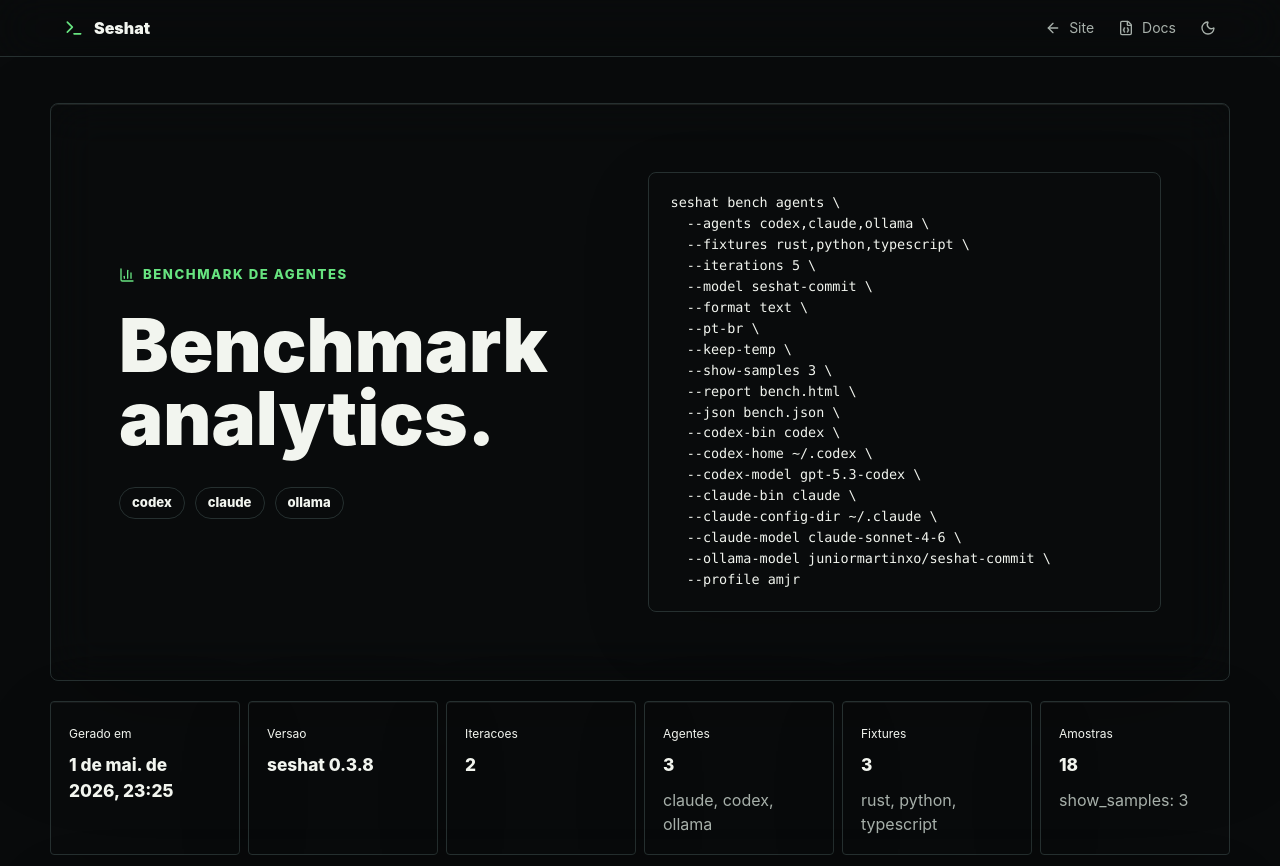
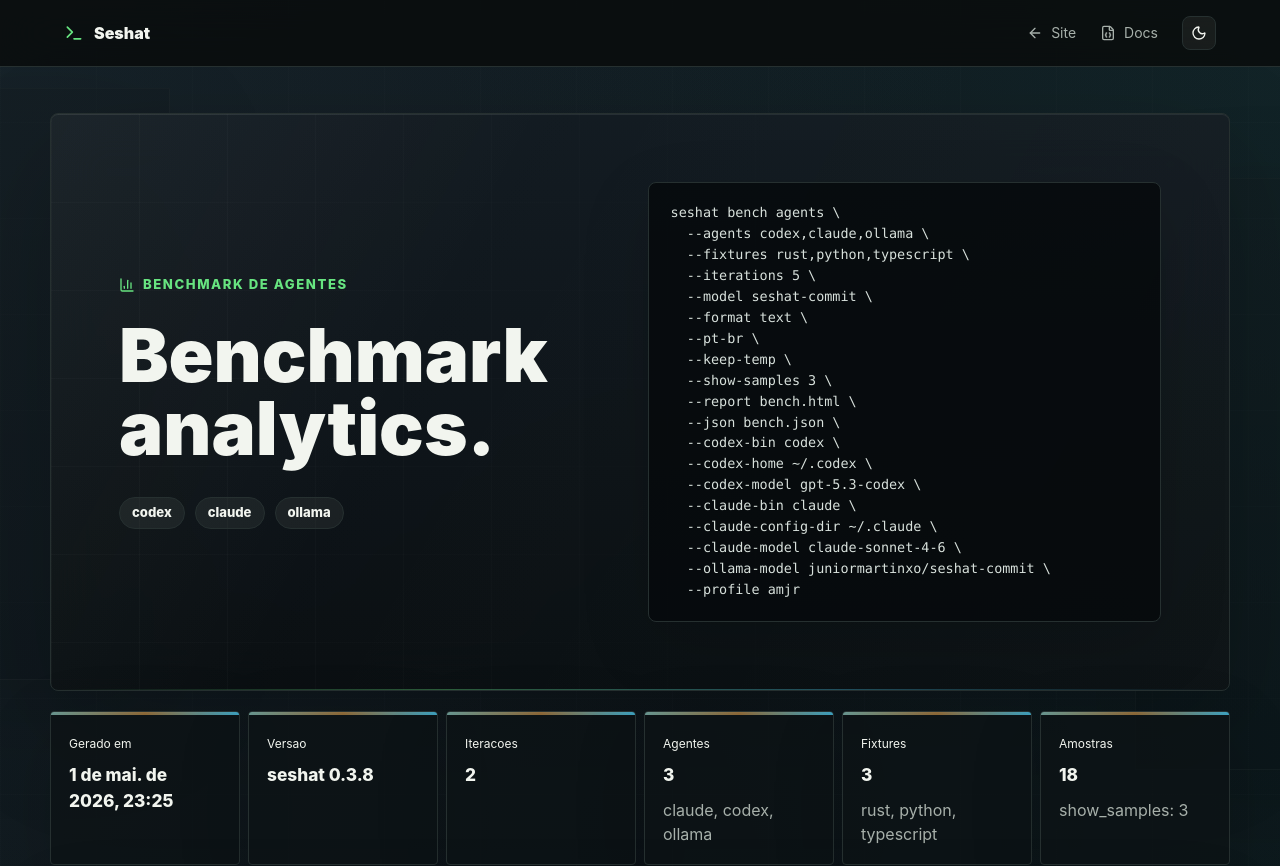
Before and after one commit to juniormartinxo/seshat, a Next.js app in the folder site/: page /bench in a window 1280 px wide. Shown: the top 866 px of the page. Built offline with nearby package versions, Linux system fonts and the light colour scheme.

Commit message:
chore: atualiza o estilo styles

```diff
--- a/site/app/globals.css
+++ b/site/app/globals.css
@@ -6,6 +6,8 @@
 	--panel: #101415;
 	--panel-strong: #151b1c;
 	--text: #f2f5ef;
+	--article-text: #d8dfda;
+	--pre-text: #d8e1dc;
 	--muted: #a7b0aa;
 	--quiet: #6c746f;
 	--green: #67e480;
@@ -13,6 +15,49 @@
 	--amber: #ffb454;
 	--red: #ff6b6b;
 	--line: #263030;
+	--topbar-bg: rgba(9, 11, 12, 0.82);
+	--docs-topbar-bg: rgba(11, 13, 14, 0.9);
+	--hero-base: #090b0c;
+	--hero-overlay: rgba(9, 11, 12, 0.36);
+	--rail-bg: rgba(10, 13, 13, 0.7);
+	--band-bg: #0f1313;
+	--terminal-bg: #070909;
+	--model-bg: #11130f;
+	--button-secondary-bg: rgba(242, 245, 239, 0.06);
+	--button-secondary-border: rgba(242, 245, 239, 0.22);
+	--bench-panel: rgba(13, 19, 22, 0.8);
+	--bench-code-bg: rgba(5, 9, 11, 0.82);
+	--bench-row-alt: rgba(242, 245, 239, 0.025);
+}
+
+html.light {
+	color-scheme: light;
+	--bg: #f5f7f2;
+	--panel: #ffffff;
+	--panel-strong: #eef3ec;
+	--text: #111816;
+	--article-text: #26302c;
+	--pre-text: #25312d;
+	--muted: #5f6d66;
+	--quiet: #7e8b84;
+	--green: #147b42;
+	--cyan: #087c98;
+	--amber: #9a5b00;
+	--red: #ba2f2f;
+	--line: #d5ded8;
+	--topbar-bg: rgba(245, 247, 242, 0.86);
+	--docs-topbar-bg: rgba(245, 247, 242, 0.92);
+	--hero-base: #f5f7f2;
+	--hero-overlay: rgba(245, 247, 242, 0.1);
+	--rail-bg: rgba(255, 255, 255, 0.78);
+	--band-bg: #edf3ee;
+	--terminal-bg: #ffffff;
+	--model-bg: #f4efe6;
+	--button-secondary-bg: rgba(17, 24, 22, 0.04);
+	--button-secondary-border: rgba(17, 24, 22, 0.16);
+	--bench-panel: rgba(255, 255, 255, 0.82);
+	--bench-code-bg: rgba(255, 255, 255, 0.9);
+	--bench-row-alt: rgba(17, 24, 22, 0.035);
 }
 
 * {
@@ -38,8 +83,7 @@
 
 code,
 pre {
-  font-family:
-    "JetBrains Mono", "SFMono-Regular", Consolas, "Liberation Mono", Menlo, monospace;
+	font-family: "JetBrains Mono", "SFMono-Regular", Consolas, "Liberation Mono", Menlo, monospace;
 }
 
 .topbar {
@@ -52,7 +96,7 @@
 	align-items: center;
 	justify-content: space-between;
 	padding: 18px clamp(18px, 5vw, 72px);
-  background: rgba(9, 11, 12, 0.82);
+	background: var(--topbar-bg);
 	border-bottom: 1px solid rgba(103, 228, 128, 0.16);
 	backdrop-filter: blur(14px);
 }
@@ -87,6 +131,23 @@
 	color: var(--green);
 }
 
+.themeToggle {
+	display: inline-flex;
+	align-items: center;
+	justify-content: center;
+	width: 34px;
+	height: 34px;
+	border: 1px solid var(--line);
+	border-radius: 8px;
+	background: var(--button-secondary-bg);
+	color: var(--text);
+	cursor: pointer;
+}
+
+.themeToggle:hover {
+	color: var(--green);
+}
+
 .hero {
 	position: relative;
 	min-height: 84svh;
@@ -104,16 +165,18 @@
 	z-index: -1;
 	background:
 		linear-gradient(rgba(103, 228, 128, 0.06) 1px, transparent 1px),
-    linear-gradient(90deg, rgba(81, 215, 255, 0.05) 1px, transparent 1px),
-    #090b0c;
-  background-size: 44px 44px, 44px 44px, auto;
+		linear-gradient(90deg, rgba(81, 215, 255, 0.05) 1px, transparent 1px), var(--hero-base);
+	background-size:
+		44px 44px,
+		44px 44px,
+		auto;
 }
 
 .heroScene::after {
 	content: "";
 	position: absolute;
 	inset: 0;
-  background: rgba(9, 11, 12, 0.36);
+	background: var(--hero-overlay);
 }
 
 .scanline {
@@ -134,8 +197,7 @@
 	gap: 12px;
 	width: min(520px, 48vw);
 	color: var(--quiet);
-  font-family:
-    "JetBrains Mono", "SFMono-Regular", Consolas, "Liberation Mono", Menlo, monospace;
+	font-family: "JetBrains Mono", "SFMono-Regular", Consolas, "Liberation Mono", Menlo, monospace;
 	font-size: 0.9rem;
 	line-height: 1.4;
 	opacity: 0.78;
@@ -155,7 +217,7 @@
 	display: block;
 	padding: 10px 12px;
 	border-left: 2px solid rgba(103, 228, 128, 0.26);
-  background: rgba(10, 13, 13, 0.7);
+	background: var(--rail-bg);
 }
 
 .green {
@@ -209,7 +271,7 @@
 .heroContent p {
 	max-width: 690px;
 	margin-top: 28px;
-  color: #d9dfda;
+	color: var(--article-text);
 	font-size: 1.35rem;
 	line-height: 1.45;
 }
@@ -241,8 +303,8 @@
 
 .button.secondary {
 	color: var(--text);
-  border-color: rgba(242, 245, 239, 0.22);
-  background: rgba(242, 245, 239, 0.06);
+	border-color: var(--button-secondary-border);
+	background: var(--button-secondary-bg);
 }
 
 .button:hover {
@@ -319,7 +381,7 @@
 }
 
 .featureBand {
-  background: #0f1313;
+	background: var(--band-bg);
 	border-top: 1px solid var(--line);
 	border-bottom: 1px solid var(--line);
 }
@@ -367,7 +429,7 @@
 	overflow: hidden;
 	border: 1px solid rgba(103, 228, 128, 0.22);
 	border-radius: 8px;
-  background: #070909;
+	background: var(--terminal-bg);
 	box-shadow: 0 24px 70px rgba(0, 0, 0, 0.36);
 }
 
@@ -401,7 +463,7 @@
 .terminalWindow pre {
 	margin: 0;
 	padding: clamp(18px, 4vw, 34px);
-  color: #d8e1dc;
+	color: var(--pre-text);
 	font-size: 0.95rem;
 	line-height: 1.65;
 	overflow-x: auto;
@@ -412,7 +474,7 @@
 	justify-content: space-between;
 	gap: 28px;
 	align-items: center;
-  background: #11130f;
+	background: var(--model-bg);
 	border-top: 1px solid rgba(255, 180, 84, 0.18);
 	border-bottom: 1px solid rgba(255, 180, 84, 0.18);
 }
@@ -443,7 +505,7 @@
 
 .docsShell {
 	min-height: 100svh;
-  background: #0b0d0e;
+	background: var(--bg);
 	color: var(--text);
 }
 
@@ -456,7 +518,7 @@
 	justify-content: space-between;
 	gap: 24px;
 	padding: 16px clamp(18px, 5vw, 64px);
-  background: rgba(11, 13, 14, 0.9);
+	background: var(--docs-topbar-bg);
 	border-bottom: 1px solid var(--line);
 	backdrop-filter: blur(14px);
 }
@@ -544,7 +606,7 @@
 
 .docsArticle {
 	max-width: 820px;
-  color: #d8dfda;
+	color: var(--article-text);
 	line-height: 1.75;
 }
 
@@ -606,14 +668,14 @@
 	overflow-x: auto;
 	border: 1px solid rgba(103, 228, 128, 0.18);
 	border-radius: 8px;
-  background: #070909;
+	background: var(--terminal-bg);
 }
 
 .docsArticle pre code {
 	padding: 0;
 	border: 0;
 	background: transparent;
-  color: #d8e1dc;
+	color: var(--pre-text);
 }
 
 .docsArticle blockquote {
@@ -644,23 +706,27 @@
 	background: var(--panel-strong);
 }
 
-.benchPage {
-  position: relative;
-  min-height: 100svh;
-  overflow-x: hidden;
-  overflow-y: auto;
+.bench-page-fx {
 	background:
-    linear-gradient(112deg, rgba(87, 121, 131, 0.24), rgba(87, 121, 131, 0) 42%),
-    linear-gradient(248deg, rgba(62, 219, 192, 0.16), rgba(62, 219, 192, 0) 37%),
-    repeating-linear-gradient(90deg, rgba(242, 245, 239, 0.018) 0 1px, transparent 1px 96px),
-    repeating-linear-gradient(0deg, rgba(242, 245, 239, 0.014) 0 1px, transparent 1px 96px),
-    linear-gradient(180deg, #1b252c 0%, #111a20 46%, #090c0e 100%);
-  color: var(--text);
+		linear-gradient(112deg, rgba(52, 78, 88, 0.18), rgba(52, 78, 88, 0) 42%),
+		linear-gradient(248deg, rgba(32, 129, 115, 0.1), rgba(32, 129, 115, 0) 37%),
+		repeating-linear-gradient(90deg, rgba(242, 245, 239, 0.012) 0 1px, transparent 1px 96px),
+		repeating-linear-gradient(0deg, rgba(242, 245, 239, 0.01) 0 1px, transparent 1px 96px),
+		linear-gradient(180deg, #111a20 0%, #0b1115 46%, #07090b 100%);
 	isolation: isolate;
 }
 
-.benchPage::before,
-.benchPage::after {
+html.light .bench-page-fx {
+	background:
+		linear-gradient(112deg, rgba(12, 124, 97, 0.09), rgba(12, 124, 97, 0) 42%),
+		linear-gradient(248deg, rgba(8, 124, 152, 0.08), rgba(8, 124, 152, 0) 37%),
+		repeating-linear-gradient(90deg, rgba(17, 24, 22, 0.035) 0 1px, transparent 1px 96px),
+		repeating-linear-gradient(0deg, rgba(17, 24, 22, 0.028) 0 1px, transparent 1px 96px),
+		linear-gradient(180deg, #f1f5f0 0%, #f7f8f4 46%, #eef3ee 100%);
+}
+
+.bench-page-fx::before,
+.bench-page-fx::after {
 	content: "";
 	position: absolute;
 	top: 88px;
@@ -669,90 +735,62 @@
 	height: min(760px, 74svh);
 	border: 1px solid rgba(242, 245, 239, 0.06);
 	background:
-    linear-gradient(180deg, rgba(242, 245, 239, 0.04), rgba(242, 245, 239, 0)),
-    rgba(12, 18, 23, 0.54);
+		linear-gradient(180deg, rgba(242, 245, 239, 0.025), rgba(242, 245, 239, 0)),
+		rgba(7, 12, 15, 0.6);
 	box-shadow: 0 34px 120px rgba(0, 0, 0, 0.34);
-  opacity: 0.55;
+	opacity: 0.42;
 }
 
-.benchPage::before {
+html.light .bench-page-fx::before,
+html.light .bench-page-fx::after {
+	border-color: rgba(17, 24, 22, 0.08);
+	background:
+		linear-gradient(180deg, rgba(255, 255, 255, 0.56), rgba(255, 255, 255, 0)),
+		rgba(230, 237, 232, 0.68);
+	box-shadow: 0 34px 120px rgba(42, 58, 52, 0.1);
+	opacity: 0.5;
+}
+
+.bench-page-fx::before {
 	left: max(-120px, -7vw);
 }
 
-.benchPage::after {
+.bench-page-fx::after {
 	right: max(-150px, -9vw);
 	transform: translateY(90px);
 }
 
-.benchTopbar {
-  position: sticky;
-  top: 0;
-  z-index: 20;
-  display: flex;
-  align-items: center;
-  justify-content: space-between;
-  gap: 24px;
-  padding: 16px clamp(18px, 5vw, 64px);
-  background: rgba(20, 30, 36, 0.56);
-  border-bottom: 1px solid rgba(242, 245, 239, 0.08);
-  backdrop-filter: blur(18px);
+.bench-hero-fx {
+	background:
+		linear-gradient(
+			118deg,
+			rgba(242, 245, 239, 0.055),
+			rgba(242, 245, 239, 0.012) 34%,
+			rgba(242, 245, 239, 0.03)
+		),
+		linear-gradient(180deg, rgba(16, 25, 31, 0.94), rgba(7, 12, 15, 0.94));
 }
 
-.benchTopbar nav,
-.benchTopbar nav a {
-  display: inline-flex;
-  align-items: center;
+html.light .bench-hero-fx {
+	background:
+		linear-gradient(
+			118deg,
+			rgba(255, 255, 255, 0.82),
+			rgba(255, 255, 255, 0.5) 34%,
+			rgba(235, 242, 237, 0.72)
+		),
+		linear-gradient(180deg, rgba(255, 255, 255, 0.94), rgba(238, 244, 239, 0.94));
 }
 
-.benchTopbar nav {
-  gap: clamp(12px, 3vw, 24px);
-  color: var(--muted);
-  font-size: 0.92rem;
-}
-
-.benchTopbar nav a {
-  gap: 7px;
-}
-
-.benchTopbar nav a:hover {
-  color: var(--green);
-}
-
-.benchHero,
-.benchDashboard {
-  width: min(1180px, calc(100% - 48px));
-  margin: 0 auto;
-}
-
-.benchHero {
-  position: relative;
-  overflow: hidden;
-  display: grid;
-  grid-template-columns: minmax(0, 0.95fr) minmax(360px, 1.05fr);
-  gap: clamp(30px, 5vw, 76px);
-  align-items: center;
-  min-height: clamp(470px, 64svh, 610px);
-  margin-top: clamp(24px, 4vw, 46px);
-  padding: clamp(34px, 6vw, 68px);
-  border: 1px solid rgba(242, 245, 239, 0.1);
-  border-radius: 8px;
-  background:
-    linear-gradient(118deg, rgba(242, 245, 239, 0.09), rgba(242, 245, 239, 0.02) 34%, rgba(242, 245, 239, 0.05)),
-    linear-gradient(180deg, rgba(27, 37, 44, 0.92), rgba(10, 16, 19, 0.9));
-  box-shadow:
-    0 42px 120px rgba(0, 0, 0, 0.36),
-    inset 0 1px 0 rgba(242, 245, 239, 0.08);
-  backdrop-filter: blur(12px);
-}
-
-.benchHero::before,
-.benchHero::after {
+.bench-hero-fx::before,
+.bench-hero-fx::after,
+.bench-accent-fx::before {
 	content: "";
 	position: absolute;
 	pointer-events: none;
 }
 
-.benchHero::before {
+.bench-hero-fx::before {
 	inset: 0;
 	background:
 		linear-gradient(90deg, rgba(242, 245, 239, 0.044) 1px, transparent 1px),
@@ -761,461 +799,31 @@
 	mask-image: linear-gradient(90deg, rgba(0, 0, 0, 0.7), transparent 78%);
 }
 
-.benchHero::after {
-  right: 0;
-  bottom: 0;
-  left: 0;
-  height: 1px;
-  background: linear-gradient(90deg, transparent, rgba(103, 228, 128, 0.5), rgba(81, 215, 255, 0.45), transparent);
+html.light .bench-hero-fx::before {
+	background:
+		linear-gradient(90deg, rgba(17, 24, 22, 0.045) 1px, transparent 1px),
+		linear-gradient(180deg, rgba(17, 24, 22, 0.034) 1px, transparent 1px);
 }
 
-.benchHero > *,
-.benchRankHead > div,
-.benchSample header > div {
-  min-width: 0;
-}
-
-.benchHeroCopy,
-.benchHeroVisual {
-  position: relative;
-  z-index: 1;
-}
-
-.benchHero h1 {
-  max-width: 620px;
-  margin: 22px 0 0;
-  font-size: clamp(3.05rem, 5.8vw, 4.65rem);
-  font-weight: 900;
-  line-height: 0.98;
-  letter-spacing: 0;
-  overflow-wrap: normal;
-  word-break: normal;
-  text-wrap: balance;
-}
-
-.benchHeroStats {
-  display: flex;
-  flex-wrap: wrap;
-  gap: 10px;
-  margin-top: 32px;
-}
-
-.benchHeroStats span {
-  display: inline-flex;
-  align-items: center;
-  min-height: 34px;
-  padding: 0 13px;
-  border: 1px solid rgba(242, 245, 239, 0.13);
-  border-radius: 999px;
-  background: rgba(242, 245, 239, 0.045);
-  color: #d9e2df;
-  font-size: 0.82rem;
-  font-weight: 800;
-}
-
-.benchHero code,
-.benchEmpty code {
-  color: #ffd199;
-  overflow-wrap: anywhere;
-}
-
-.benchHeroVisual {
-  display: grid;
-  gap: 14px;
-}
-
-.benchHeroChart {
-  display: flex;
-  align-items: end;
-  gap: 12px;
-  height: 136px;
-  padding: 18px 20px;
-  border: 1px solid rgba(242, 245, 239, 0.1);
-  border-radius: 8px;
-  background:
-    linear-gradient(180deg, rgba(81, 215, 255, 0.07), rgba(81, 215, 255, 0)),
-    rgba(6, 11, 13, 0.58);
-}
-
-.benchHeroChart span {
-  flex: 1;
-  min-width: 16px;
-  border-radius: 999px 999px 3px 3px;
-  background: linear-gradient(180deg, #8bc6bd, rgba(255, 180, 84, 0.68));
-  box-shadow: 0 0 26px rgba(139, 198, 189, 0.18);
-}
-
-.benchHero pre {
-  width: 100%;
-  max-width: 100%;
-  min-width: 0;
-  margin: 0;
-  padding: 20px 22px;
-  overflow-x: auto;
-  overflow-wrap: anywhere;
-  word-break: break-all;
-  border: 1px solid rgba(139, 198, 189, 0.28);
-  border-radius: 8px;
-  background:
-    linear-gradient(135deg, rgba(139, 198, 189, 0.09), rgba(255, 180, 84, 0.035)),
-    rgba(5, 9, 11, 0.82);
-  color: #edf3f0;
-  font-size: 0.84rem;
-  line-height: 1.56;
-  white-space: pre-wrap;
-  box-shadow: 0 22px 70px rgba(0, 0, 0, 0.24);
-}
-
-.benchDashboard {
-  position: relative;
-  z-index: 1;
-  padding-bottom: 92px;
-}
-
-.benchError {
-  margin: 6px 0 0;
-  color: #ffaaa6;
-  font-size: 0.92rem;
-}
-
-.benchEmpty,
-.benchPanel,
-.benchSummaryGrid article,
-.benchMeta article {
-  border: 1px solid rgba(242, 245, 239, 0.095);
-  border-radius: 8px;
-  background:
-    linear-gradient(180deg, rgba(242, 245, 239, 0.052), rgba(242, 245, 239, 0)),
-    rgba(13, 19, 22, 0.78);
-  box-shadow:
-    0 22px 72px rgba(0, 0, 0, 0.22),
-    inset 0 1px 0 rgba(242, 245, 239, 0.05);
-}
-
-.benchEmpty {
-  margin-top: 18px;
-  padding: clamp(24px, 5vw, 42px);
-}
-
-.benchEmpty h2 {
-  margin: 0;
-  font-size: 1.65rem;
-  font-weight: 900;
-}
-
-.benchEmpty p {
-  max-width: 680px;
-  margin: 12px 0 0;
-  color: var(--muted);
-  line-height: 1.65;
-}
-
-.benchMeta {
-  display: grid;
-  grid-template-columns: repeat(3, minmax(0, 1fr));
-  gap: 14px;
-  margin-top: 20px;
-}
-
-.benchMeta article,
-.benchSummaryGrid article {
-  position: relative;
-  overflow: hidden;
-  padding: 18px;
-}
-
-.benchMeta article::before,
-.benchSummaryGrid article::before,
-.benchPanel::before {
-  content: "";
-  position: absolute;
+.bench-hero-fx::after,
+.bench-accent-fx::before {
 	inset: 0 0 auto;
 	height: 3px;
 	background: linear-gradient(90deg, #8bc6bd, rgba(255, 180, 84, 0.72), #51d7ff);
 	opacity: 0.72;
 }
 
-.benchMeta span,
-.benchSummaryGrid span,
-.benchRankCard dt,
-.benchSample dt {
-  color: var(--muted);
-  font-size: 0.78rem;
-  font-weight: 800;
-  letter-spacing: 0.08em;
-  text-transform: uppercase;
-}
-
-.benchMeta strong,
-.benchSummaryGrid strong {
-  display: block;
-  margin-top: 8px;
-  overflow-wrap: anywhere;
-  color: var(--text);
-  font-size: 1.08rem;
-}
-
-.benchSummaryGrid {
-  display: grid;
-  grid-template-columns: 1.2fr repeat(3, minmax(0, 1fr));
-  gap: 14px;
-  margin-top: 14px;
-}
-
-.benchSummaryGrid p {
-  margin: 10px 0 0;
-  color: var(--muted);
-  line-height: 1.5;
-}
-
-.benchSummaryGrid .benchWinner {
-  border-color: rgba(139, 198, 189, 0.34);
-  background:
-    linear-gradient(135deg, rgba(139, 198, 189, 0.18), rgba(255, 180, 84, 0.06)),
-    rgba(13, 25, 22, 0.86);
-}
-
-.benchWinner svg {
-  color: #8bc6bd;
-}
-
-.benchWinner strong {
-  font-size: 2.2rem;
-}
-
-.benchPanel {
-  position: relative;
-  overflow: hidden;
-  margin-top: 20px;
-  padding: clamp(20px, 3vw, 28px);
-  backdrop-filter: blur(10px);
-}
-
-.benchPanelHeader {
-  display: flex;
-  align-items: end;
-  justify-content: space-between;
-  gap: 24px;
-  margin-bottom: 18px;
-}
-
-.benchPanelHeader h2 {
-  margin: 8px 0 0;
-  font-size: clamp(1.7rem, 3.4vw, 2.7rem);
-  font-weight: 900;
-  line-height: 1;
-}
-
-.benchPanelHeader > span {
-  color: var(--muted);
-  white-space: nowrap;
-}
-
-.benchRanking {
-  display: grid;
-  grid-template-columns: repeat(3, minmax(0, 1fr));
-  gap: 14px;
-}
-
-.benchRankCard {
-  padding: 18px;
-  border: 1px solid rgba(242, 245, 239, 0.1);
-  border-radius: 8px;
-  background:
-    linear-gradient(180deg, rgba(139, 198, 189, 0.056), rgba(139, 198, 189, 0)),
-    rgba(8, 13, 15, 0.74);
-}
-
-.benchRankHead {
-  display: flex;
-  align-items: center;
-  gap: 14px;
-}
-
-.benchRankHead > span {
-  display: inline-flex;
-  align-items: center;
-  justify-content: center;
-  width: 34px;
-  height: 34px;
-  border-radius: 50%;
-  background: rgba(139, 198, 189, 0.14);
-  color: #8bc6bd;
-  font-weight: 900;
-}
-
-.benchRankHead strong {
-  display: block;
-  color: var(--text);
-  font-size: 1.15rem;
-}
-
-.benchRankHead p {
-  margin: 4px 0 0;
-  color: var(--muted);
-  font-size: 0.9rem;
-}
-
-.benchBar {
-  height: 10px;
-  margin: 18px 0;
-  overflow: hidden;
-  border-radius: 999px;
-  background: rgba(242, 245, 239, 0.08);
-}
-
-.benchBar span {
-  display: block;
-  height: 100%;
-  border-radius: inherit;
-  background: linear-gradient(90deg, #8bc6bd, #ffb454, #51d7ff);
-}
-
-.benchRankCard dl,
-.benchSample dl {
-  display: grid;
-  gap: 12px;
-  margin: 0;
-}
-
-.benchRankCard dl {
-  grid-template-columns: repeat(2, minmax(0, 1fr));
-}
-
-.benchRankCard dd,
-.benchSample dd {
-  margin: 4px 0 0;
-  color: var(--text);
-  font-weight: 800;
-}
-
-.benchTableWrap {
-  overflow-x: auto;
-}
-
-.benchTable {
-  width: 100%;
-  min-width: 760px;
-  border-collapse: collapse;
-}
-
-.benchTable th,
-.benchTable td {
-  padding: 12px;
-  border-bottom: 1px solid rgba(242, 245, 239, 0.08);
-  text-align: left;
-  vertical-align: top;
-}
-
-.benchTable th {
-  color: var(--muted);
-  font-size: 0.78rem;
-  letter-spacing: 0.08em;
-  text-transform: uppercase;
-}
-
-.benchTable td {
-  color: #d8dfda;
-}
-
-.benchTable tbody tr:hover {
-  background: rgba(81, 215, 255, 0.045);
-}
-
-.benchTabs {
-  display: flex;
-  flex-wrap: wrap;
-  gap: 8px;
-  margin: 0 0 18px;
-  padding-bottom: 14px;
-  border-bottom: 1px solid rgba(242, 245, 239, 0.08);
-}
-
-.benchTabs button {
-  min-height: 36px;
-  padding: 0 14px;
-  border: 1px solid rgba(242, 245, 239, 0.12);
-  border-radius: 8px;
-  background: rgba(242, 245, 239, 0.045);
-  color: var(--muted);
-  cursor: pointer;
-  font: inherit;
-  font-size: 0.9rem;
-  font-weight: 800;
-}
-
-.benchTabs button[aria-selected="true"] {
-  border-color: rgba(139, 198, 189, 0.42);
-  background: linear-gradient(90deg, rgba(139, 198, 189, 0.22), rgba(255, 180, 84, 0.1));
-  color: var(--text);
-}
-
-.benchSamples {
-  display: grid;
-  grid-template-columns: repeat(2, minmax(0, 1fr));
-  gap: 14px;
-}
-
-.benchSample {
-  display: grid;
-  gap: 14px;
-  padding: 18px;
-  border: 1px solid rgba(242, 245, 239, 0.1);
-  border-radius: 8px;
-  background:
-    linear-gradient(180deg, rgba(139, 198, 189, 0.048), rgba(139, 198, 189, 0)),
-    rgba(8, 13, 15, 0.74);
-}
-
-.benchSample header {
-  display: flex;
-  align-items: flex-start;
-  justify-content: space-between;
-  gap: 16px;
-}
-
-.benchSample header strong,
-.benchSample header span {
-  display: block;
-}
-
-.benchSample header strong {
-  color: var(--text);
-  font-size: 1.18rem;
-}
-
-.benchSample header span {
-  margin-top: 4px;
-  color: #ffcf98;
-  font-size: 0.9rem;
-  overflow-wrap: anywhere;
-}
-
-.benchSample code {
-  display: block;
-  min-height: 58px;
-  padding: 13px 14px;
-  border: 1px solid rgba(242, 245, 239, 0.08);
-  border-radius: 8px;
-  background: rgba(3, 7, 9, 0.42);
-  color: #d8dfda;
-  line-height: 1.58;
-  overflow-wrap: anywhere;
-  white-space: normal;
-}
-
-.benchSample dl {
-  grid-template-columns: repeat(3, minmax(0, 1fr));
-}
-
-.sampleOk {
-  flex: 0 0 auto;
-  color: var(--green);
-}
-
-.sampleFail {
-  flex: 0 0 auto;
-  color: var(--red);
+.bench-hero-fx::after {
+	top: auto;
+	bottom: 0;
+	height: 1px;
+	background: linear-gradient(
+		90deg,
+		transparent,
+		rgba(103, 228, 128, 0.5),
+		rgba(81, 215, 255, 0.45),
+		transparent
+	);
 }
 
 @keyframes scan {
@@ -1262,19 +870,9 @@
 	.sectionHeader,
 	.modelBand,
 	footer,
-  .docsTopbar,
-  .benchTopbar,
-  .benchPanelHeader {
+	.docsTopbar {
 		align-items: flex-start;
 		flex-direction: column;
-  }
-
-  .benchHero,
-  .benchMeta,
-  .benchSummaryGrid,
-  .benchRanking,
-  .benchSamples {
-    grid-template-columns: 1fr;
 	}
 
 	.docsFrame {
@@ -1305,10 +903,6 @@
 		width: 100%;
 	}
 
-  h1 {
-    font-size: clamp(3.5rem, 21vw, 6rem);
-  }
-
 	.marketingPage h1 {
 		font-size: 4.6rem;
 	}
@@ -1334,29 +928,6 @@
 		flex-direction: column;
 	}
 
-  .benchHero,
-  .benchDashboard {
-    width: min(100% - 32px, 1240px);
-  }
-
-  .benchHero h1 {
-    font-size: 2.55rem;
-  }
-
-  .benchHero pre,
-  .benchPanel {
-    padding: 16px;
-  }
-
-  .benchHero pre {
-    font-size: 0.78rem;
-  }
-
-  .benchSample dl,
-  .benchRankCard dl {
-    grid-template-columns: 1fr;
-  }
-
 	.docsArticle h1 {
 		font-size: 2.2rem;
 	}
```
Lines whose indentation alone changed are shown as unchanged.
